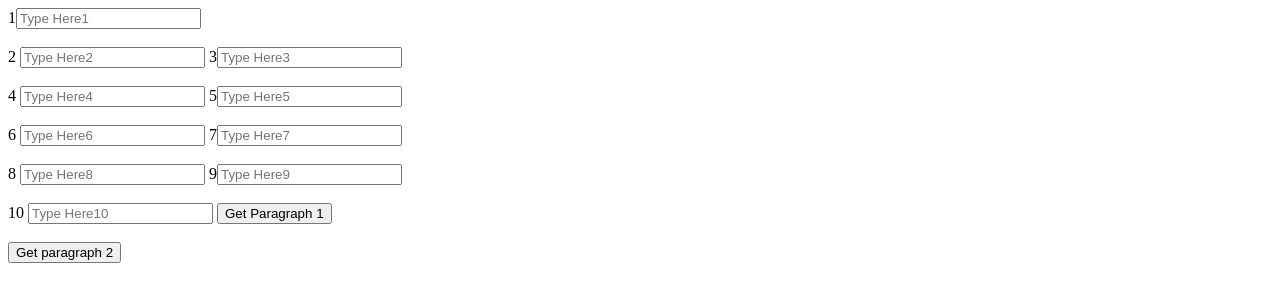
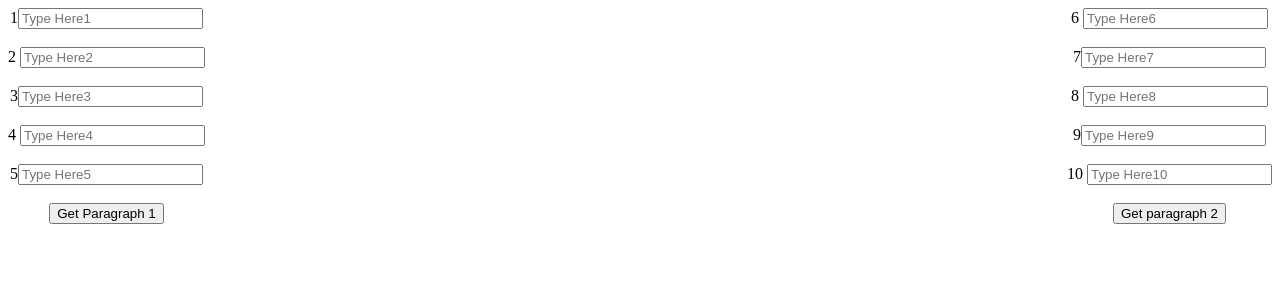
Before and after one commit to Coderhehe/Project-80, a plain HTML site: page index.html in a window 1280 px wide. Drawn offline with Linux system fonts and the light colour scheme.

Commit message:
Add files via upload

```diff
--- a/index.html
+++ b/index.html
@@ -3,15 +3,22 @@
         <title>Project 80</title>
 
     </head>
-<body>
-    <script src="main.js"></script>
-<span>1</span><input placeholder="Type Here1" id="p1input1"> <br> <br><span>2</span> <input placeholder="Type Here2" id="p1input2">
-<span>3</span><input placeholder="Type Here3" id="p1input3"> <br> <br><span>4</span> <input placeholder="Type Here4" id="p1input4">
-<span>5</span><input placeholder="Type Here5" id="p1input5"> <br> <br><span>6</span> <input placeholder="Type Here6" id="p2input1">
-<span>7</span><input placeholder="Type Here7" id="p2input2"> <br> <br><span>8</span> <input placeholder="Type Here8" id="p2input3">
-<span>9</span><input placeholder="Type Here9" id="p2input4"> <br> <br><span>10</span> <input placeholder="Type Here10"id="p2input5">
-<span><button onclick="pa1())">Get Paragraph 1</button><br> <br> <button onclick="pa2()">Get paragraph 2</button></span>
-   <div style="display: none;"><p id="pa1"></p></div> <div style="display: none;"><p id="pa2"></p></div>
+<body> <center>
+    <div style="float: left;">
+<span>1</span><input placeholder="Type Here1" id="p1input1"> <br> <br><span>2</span> <input placeholder="Type Here2" id="p1input2"> <br> <br>
+<span>3</span><input placeholder="Type Here3" id="p1input3"> <br> <br><span>4</span> <input placeholder="Type Here4" id="p1input4"><br> <br>
+<span>5</span><input placeholder="Type Here5" id="p1input5"> <br> <br> <button onclick="pa1()">Get Paragraph 1</button>
+    </div>
+<div style="float: right;">
+<span>6</span> <input placeholder="Type Here6" id="p2input1"><br> <br>
+<span>7</span><input placeholder="Type Here7" id="p2input2"> <br> <br><span>8</span> <input placeholder="Type Here8" id="p2input3"> <br> <br>
+<span>9</span><input placeholder="Type Here9" id="p2input4"> <br> <br><span>10</span> <input placeholder="Type Here10"id="p2input5"> <br> <br>
+<span><button onclick="pa2()">Get paragraph 2</button></span> </div>
+  </center>
+  <br> <br>
+  <h1 id="pa1"></h1>
+  <br> <br>
+  <h1 id="pa2"></h1>
    <script src="main.js"></script>
 </body>
     </html>
--- a/main.js
+++ b/main.js
@@ -1,17 +1,18 @@
-sen= [""];
 
 function pa1() {
-    for (i = 0; i <=6  i++) {
-      sen.push(document.getElementById("p1input"+i).value;
+    sen=[];
+    for (i = 1; i <=5;i++) {
+      sen.push(document.getElementById("p1input"+i).value);
 
     }
-    document.getElementById("pa1").innerHTML= sen.join("")
+    document.getElementById("pa1").innerHTML= sen.join(" ");
 }
 
 function pa2() {
-    for (i = 0; i <=6  i++) {
-      sen.push(document.getElementById("p2input"+i).value;
+    sen=[];
+    for (i = 1; i <=5;i++) {
+      sen.push(document.getElementById("p2input"+i).value);
 
     }
-    document.getElementById("pa2").innerHTML= sen.join(i)
+    document.getElementById("pa2").innerHTML= sen.join(" ");
 }
```
